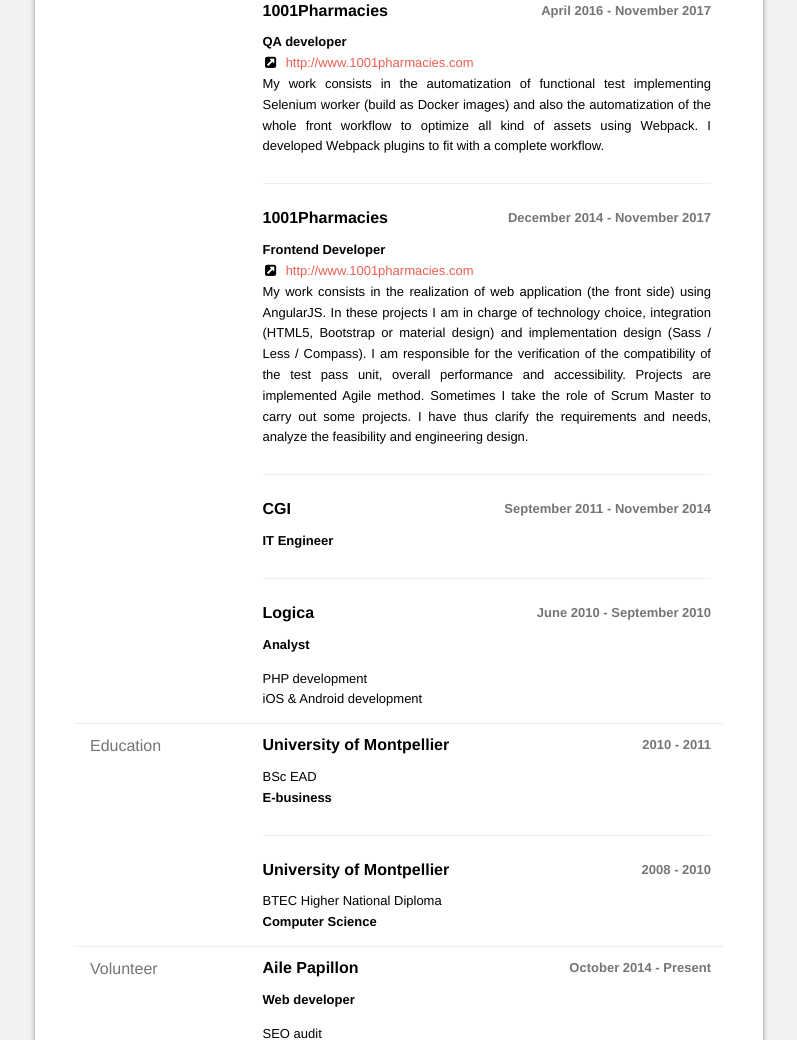
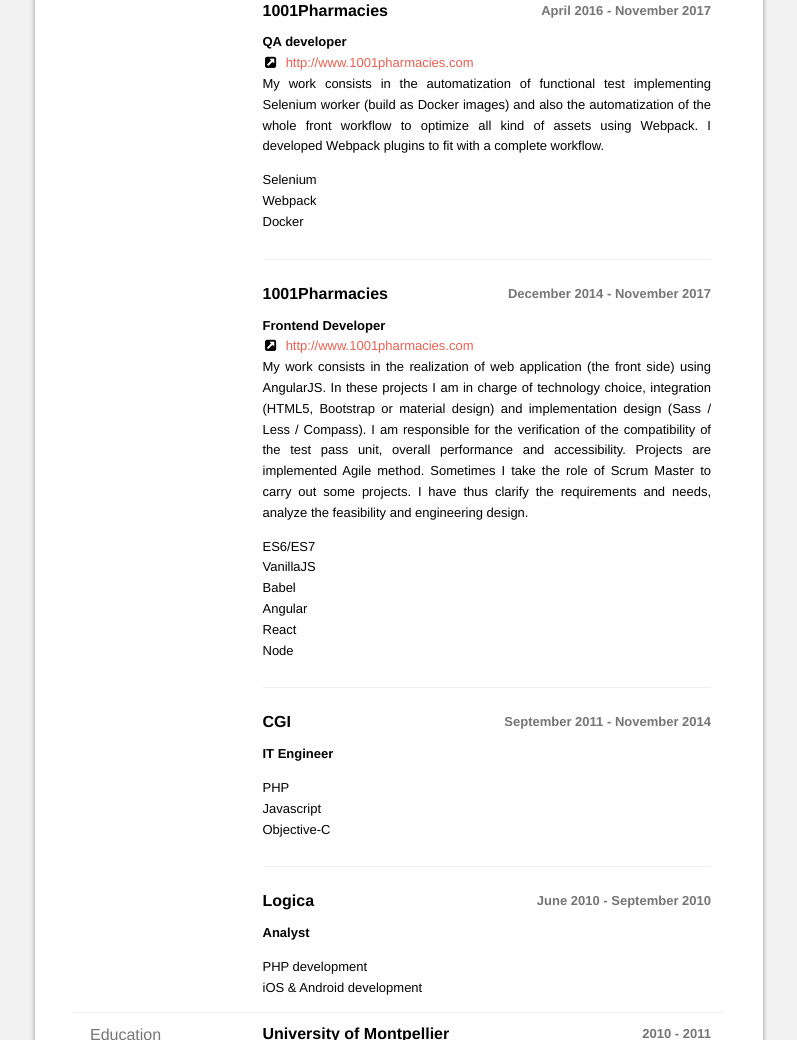
Before and after one commit to iGitScor/resume, a plain HTML site: page index.html in a window 1280 px wide. Shown: the part 913-1953 px from the top of the page, without its empty margins (241-1038 px from the left). Drawn offline with Linux system fonts and the light colour scheme.

Commit message:
Automatic deployment update

```diff
--- a/index.html
+++ b/index.html
@@ -653,6 +653,11 @@
 						<div class="summary">
 							<p>My work consists in the automatization of functional test implementing Selenium worker (build as Docker images) and also the automatization of the whole front workflow to optimize all kind of assets using Webpack. I developed Webpack plugins to fit with a complete workflow.</p>
 						</div>
+						<ul class="highlights">
+							<li>Selenium</li>
+							<li>Webpack</li>
+							<li>Docker</li>
+						</ul>
 					</div>
 						<header>
 							<h3 class="name">
@@ -677,6 +682,14 @@
 						<div class="summary">
 							<p>My work consists in the realization of web application (the front side) using AngularJS. In these projects I am in charge of technology choice, integration (HTML5, Bootstrap or material design) and implementation design (Sass / Less / Compass). I am responsible for the verification of the compatibility of the test pass unit, overall performance and accessibility. Projects are implemented Agile method. Sometimes I take the role of Scrum Master to carry out some projects. I have thus clarify the requirements and needs, analyze the feasibility and engineering design.</p>
 						</div>
+						<ul class="highlights">
+							<li>ES6/ES7</li>
+							<li>VanillaJS</li>
+							<li>Babel</li>
+							<li>Angular</li>
+							<li>React</li>
+							<li>Node</li>
+						</ul>
 					</div>
 						<header>
 							<h3 class="name">
@@ -695,6 +708,11 @@
 						<div class="position">
 							IT Engineer
 						</div>
+						<ul class="highlights">
+							<li>PHP</li>
+							<li>Javascript</li>
+							<li>Objective-C</li>
+						</ul>
 					</div>
 						<header>
 							<h3 class="name">
```
Also changed, not shown: fr/index.html (+2 -0 lines).
